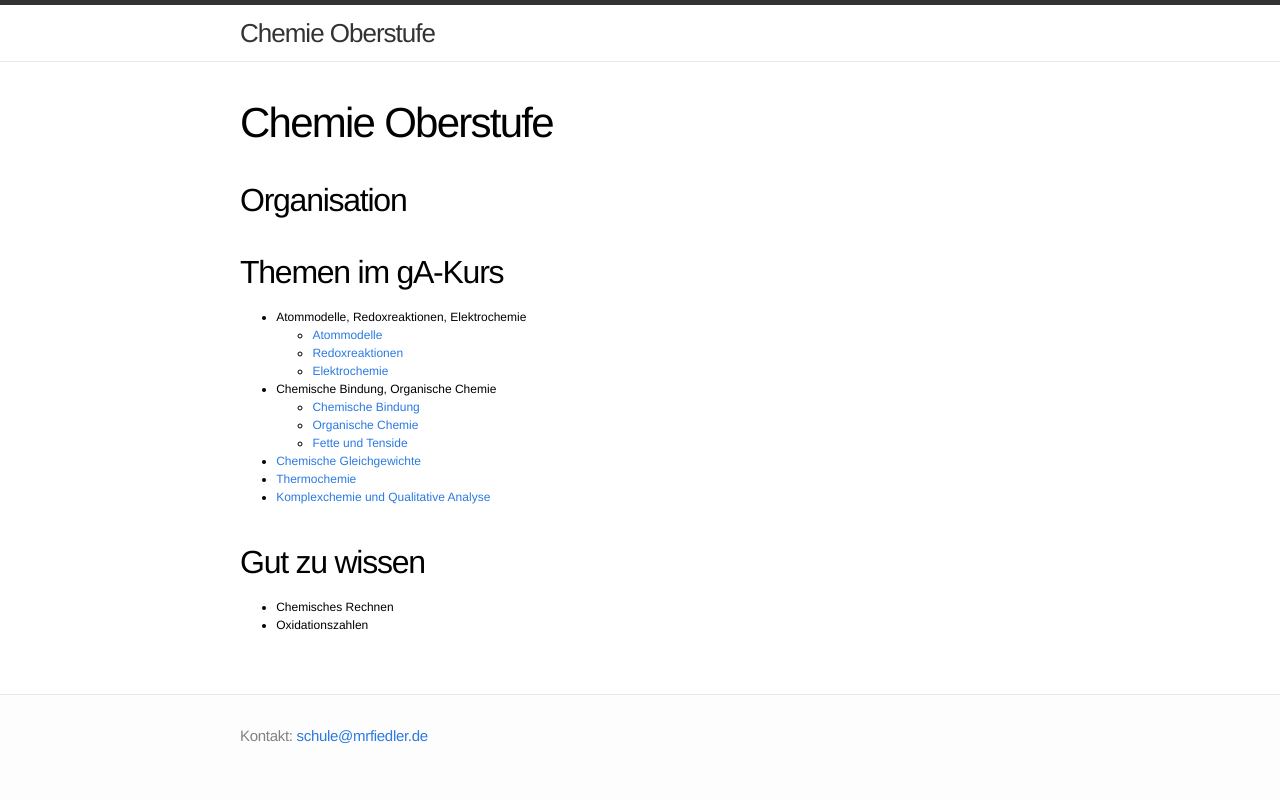
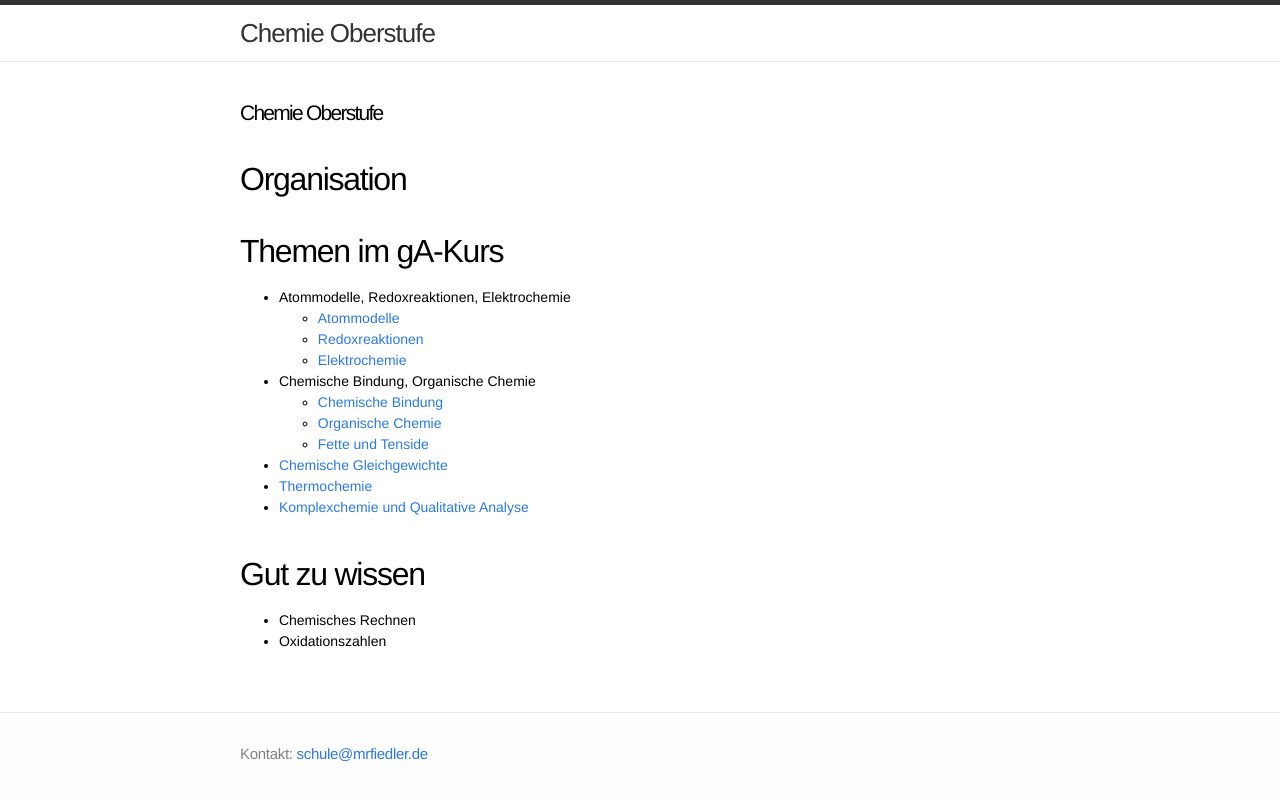
Before and after one commit to chemie-oberstufe/chemie-oberstufe.github.io, a Jekyll site: the page built from index.md, in a window 1280 px wide. Shown: the top 800 px of the page. Built offline with Jekyll 4.4.1, drawn with Linux system fonts in a browser that asks for light colours.

Commit message:
font size

```diff
--- a/css/main.css
+++ b/css/main.css
@@ -10,7 +10,7 @@ html, body { height: 100%; }
 
 body {
   font-family: Helvetica, Arial, sans-serif;
-  font-size: 12px;
+  font-size: 14px;
   line-height: 1.5;
   /* font-weight: 300; */
   background-color: #fdfdfd;
@@ -173,7 +173,7 @@ strong {
 .post-header { margin: 10px 0 30px; }
 
 .post-header h1 {
-  font-size: 42px;
+  font-size: 150%;
   letter-spacing: -1.75px;
   line-height: 1;
   font-weight: 300;
```
